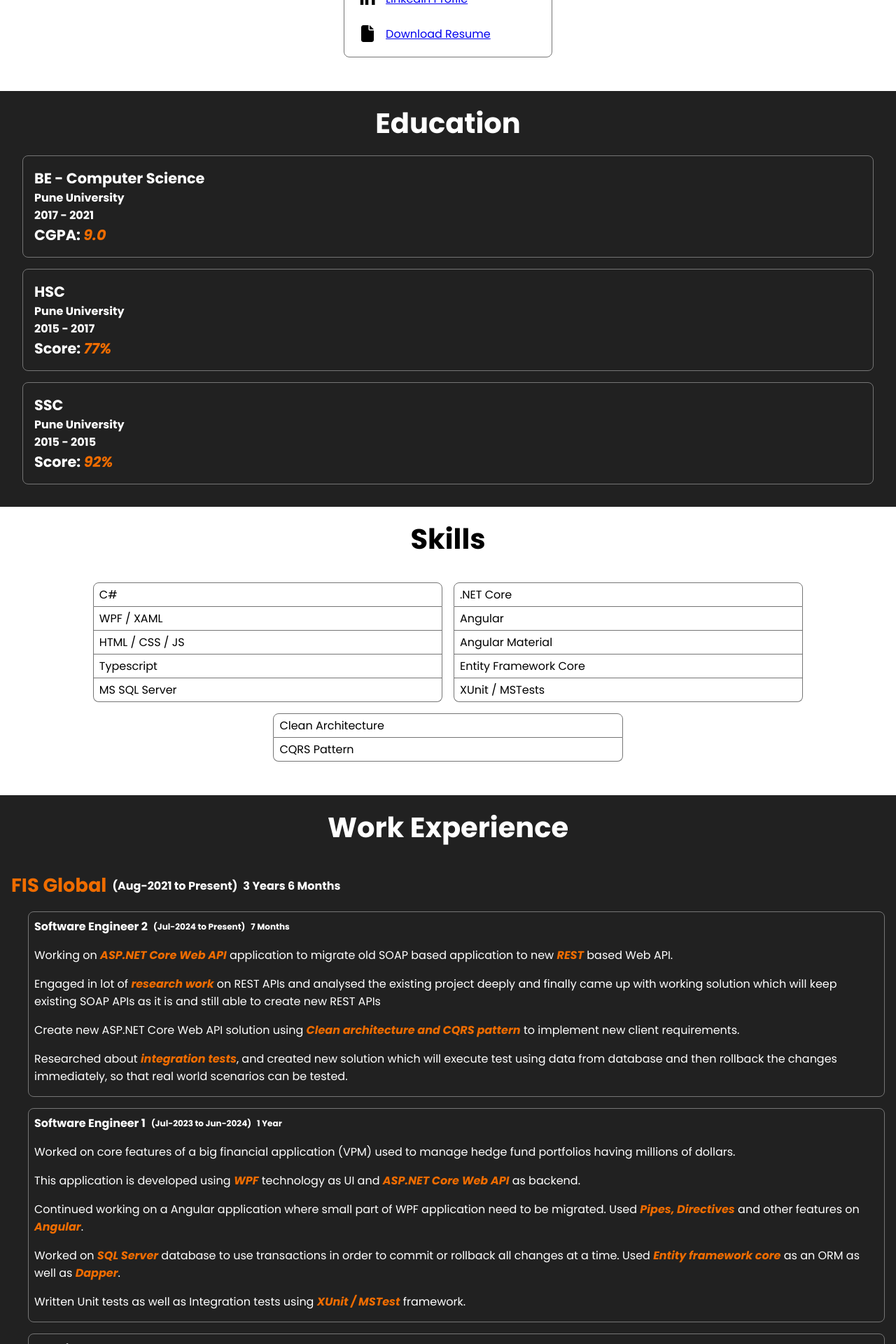
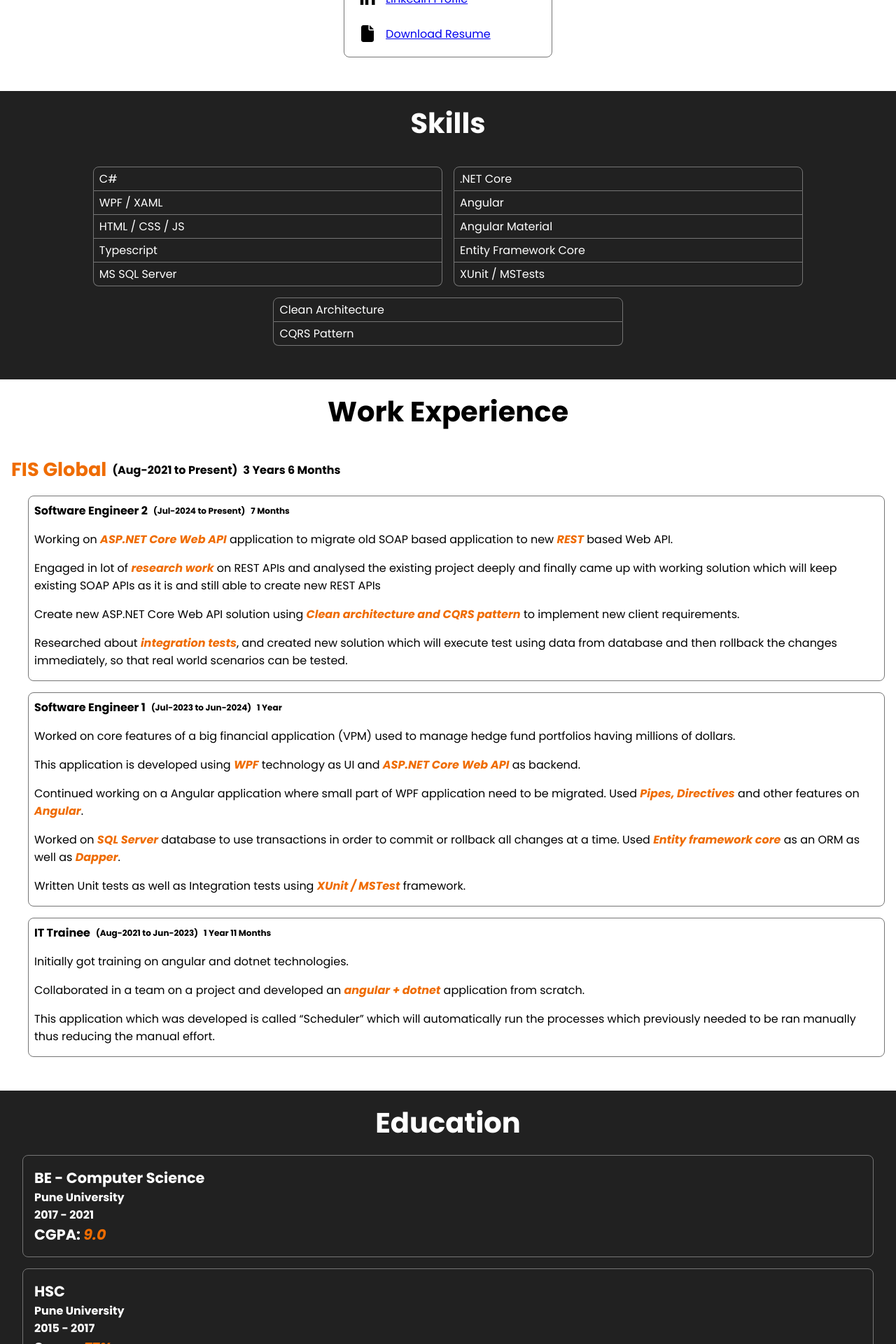
Before and after one commit to rohan-ankalkote/MyPortfolio, an Angular app: page / in a window 1280 px wide. Shown: the part 1020-2940 px from the top of the page at 70% size. Built offline with nearby package versions, Linux system fonts and the light colour scheme.

Commit message:
Made work experience light

```diff
--- a/src/app/app.component.html
+++ b/src/app/app.component.html
@@ -1,5 +1,5 @@
 <banner />
 <contact />
-<education />
 <skills />
 <work />
+<education />
--- a/src/app/components/skills/skills.component.scss
+++ b/src/app/components/skills/skills.component.scss
@@ -1,6 +1,8 @@
 :host {
     display: block;
     padding: 1rem;
+    background-color: #212121;
+    color: white;
 }
 
 h1 {
--- a/src/app/components/work/work.component.scss
+++ b/src/app/components/work/work.component.scss
@@ -1,8 +1,6 @@
 :host {
     display: block;
     padding: 1rem;
-    background-color: #212121;
-    color: white;
 }
 
 h1 {
```
